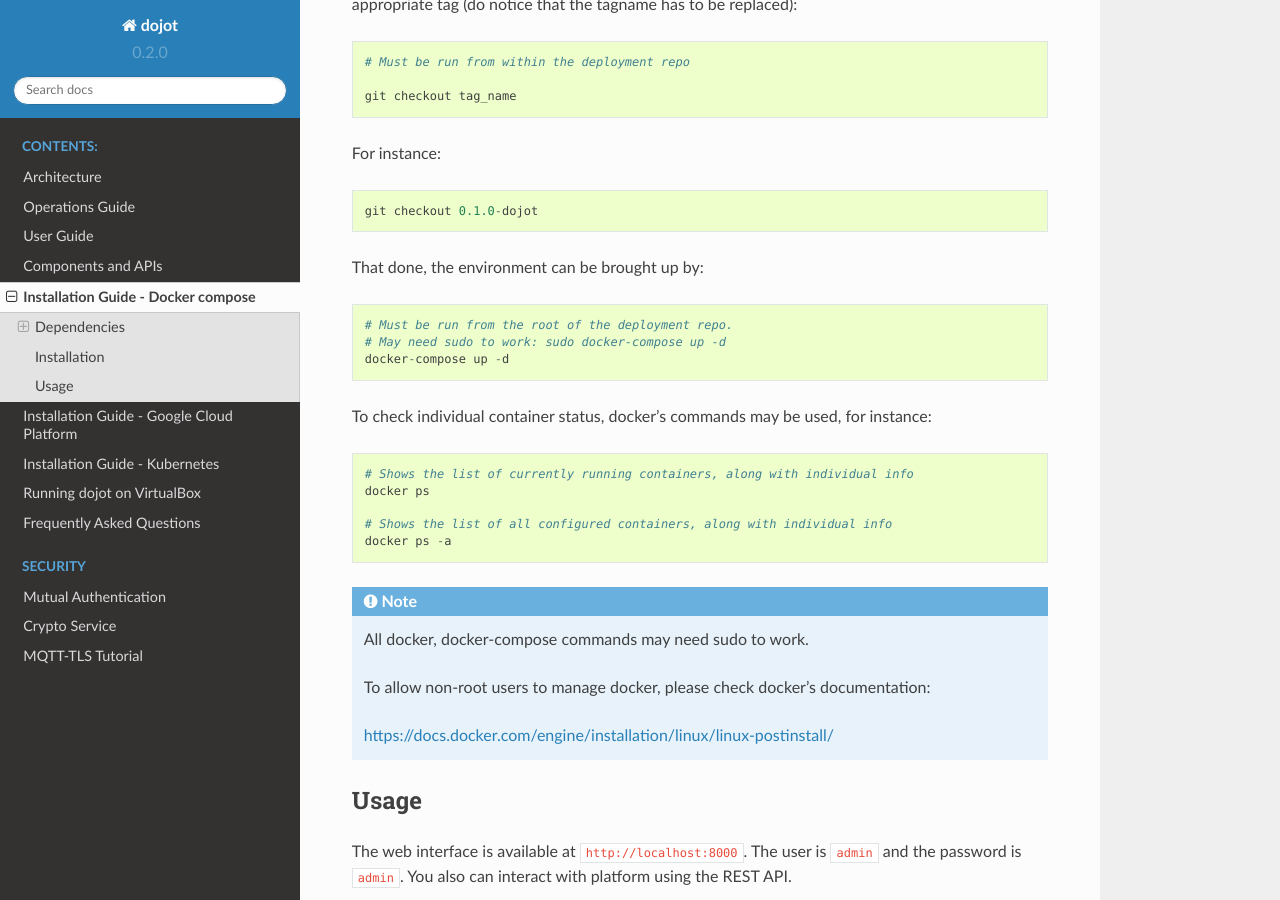
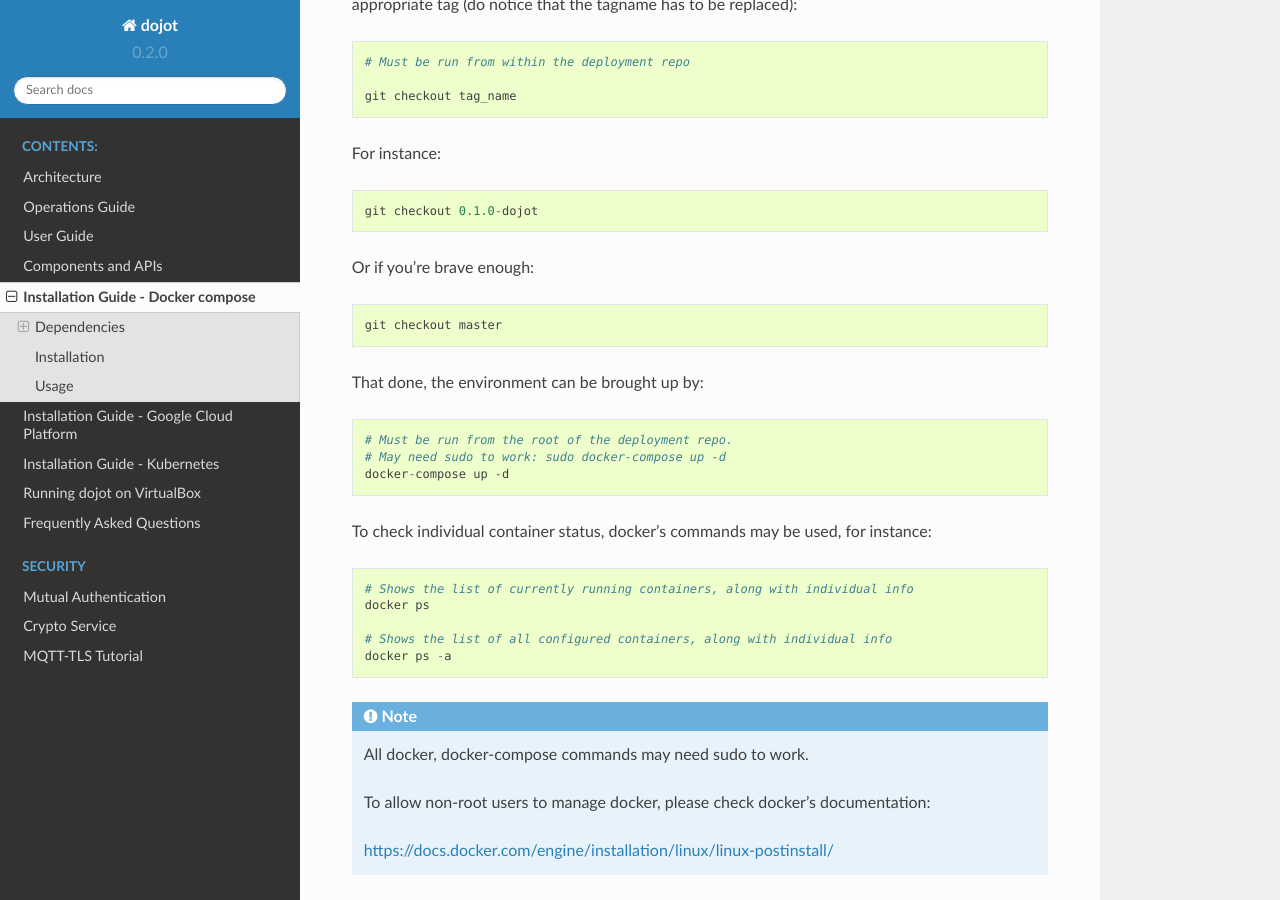
Before and after one commit to dojot/docs, a Sphinx documentation site: the page built from source/install/compose_guide.rst, in a window 1280 px wide and 900 px high, scrolled down 1624 px. Built offline with Sphinx 7.4.7 and the Read the Docs theme 2.0.0, drawn with Linux system fonts in a browser that asks for light colours.

Commit message:
Updating docker-compose guide

```diff
--- a/source/install/compose_guide.rst
+++ b/source/install/compose_guide.rst
@@ -68,6 +68,9 @@
 
   git checkout 0.1.0-dojot
 
+Or if you're brave enough: ::
+
+  git checkout master
 
 That done, the environment can be brought up by: ::
 
```
